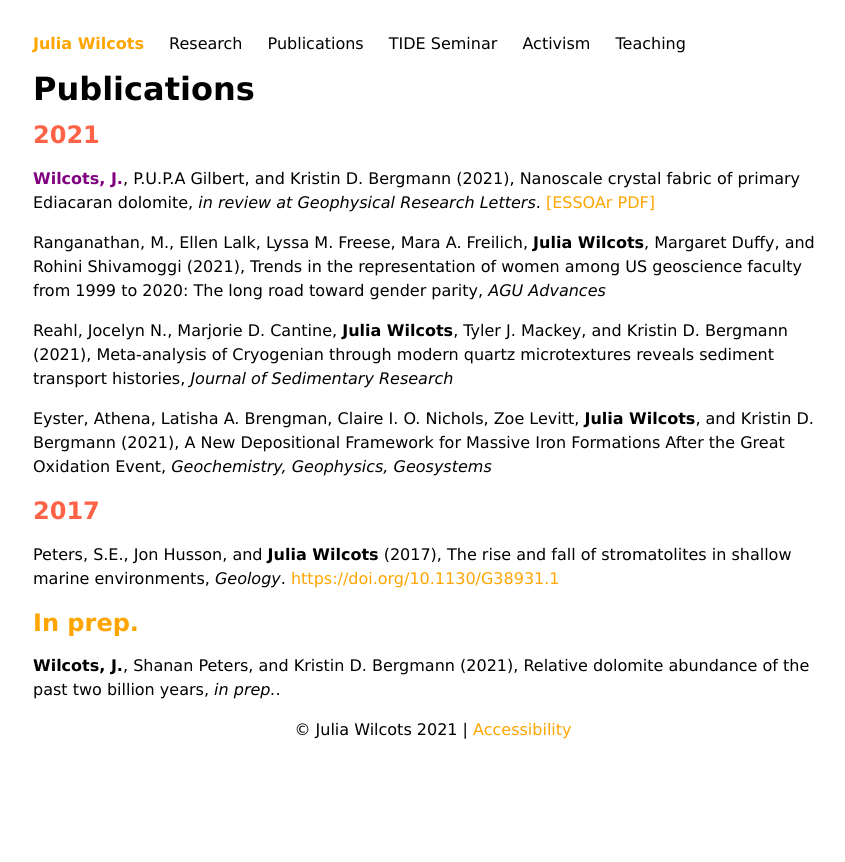
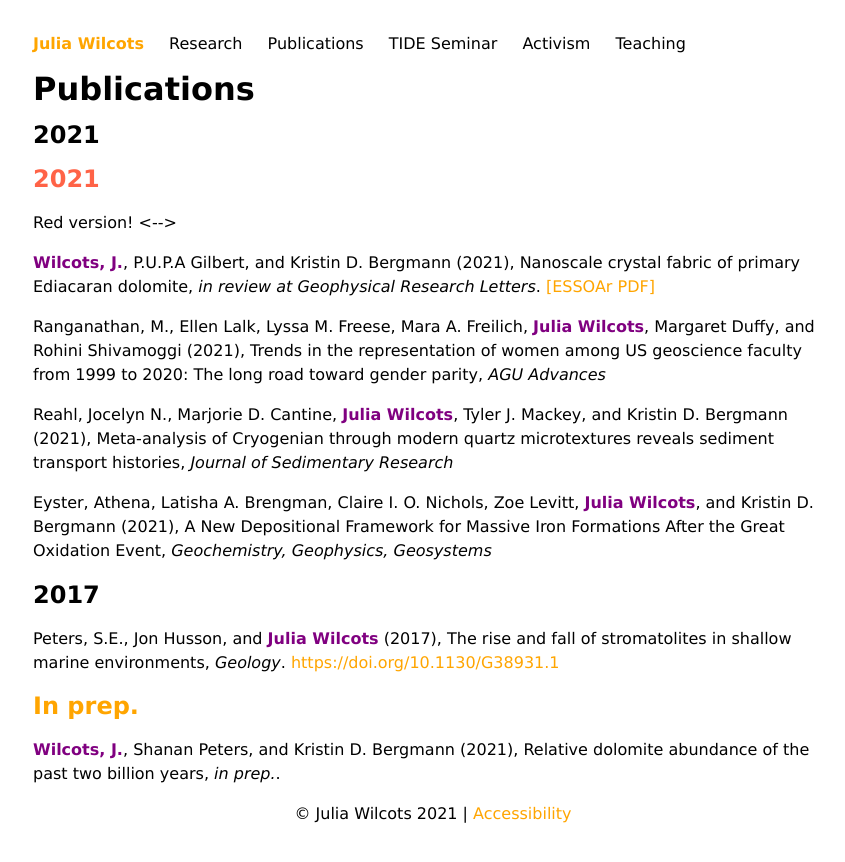
Before and after one commit to juliawilcots/juliawilcots.github.io, a Jekyll site: the page publications/index.html, which Jekyll copies as it is, in a window 1280 px wide. Shown: the top 862 px of the page, without its empty margins (207-1052 px from the left). Built offline with Jekyll 4.4.1, drawn with Linux system fonts in a browser that asks for light colours.

Commit message:
Update index.html

```diff
--- a/publications/index.html
+++ b/publications/index.html
@@ -31,20 +31,23 @@
 
 <main>
 <h1 id="publications">Publications</h1>
-  <h2 style="color:Tomato;">2021</h2>
+
+  <h2>2021</h2>
+ <!--> <h2 style="color:Tomato;">2021</h2> Red version! <-->
+
 <p><strong style="color:purple;">Wilcots, J.</strong>, P.U.P.A Gilbert, and Kristin D. Bergmann (2021), Nanoscale crystal fabric of primary Ediacaran dolomite, <em>in review at Geophysical Research Letters</em>. <a href="https://www.essoar.org/doi/pdf/10.1002/essoar.10507750.2">[ESSOAr PDF]</a></p>
 
-  <p>Ranganathan, M., Ellen Lalk, Lyssa M. Freese, Mara A. Freilich, <strong>Julia Wilcots</strong>, Margaret Duffy, and Rohini Shivamoggi (2021), Trends in the representation of women among US geoscience faculty from 1999 to 2020: The long road toward gender parity, <em>AGU Advances</em> </p>
+  <p>Ranganathan, M., Ellen Lalk, Lyssa M. Freese, Mara A. Freilich, <strong style="color:purple;">Julia Wilcots</strong>, Margaret Duffy, and Rohini Shivamoggi (2021), Trends in the representation of women among US geoscience faculty from 1999 to 2020: The long road toward gender parity, <em>AGU Advances</em> </p>
 
-  <p>Reahl, Jocelyn N., Marjorie D. Cantine, <strong>Julia Wilcots</strong>, Tyler J. Mackey, and Kristin D. Bergmann (2021), Meta-analysis of Cryogenian through modern quartz microtextures reveals sediment transport histories, <em>Journal of Sedimentary Research</em> </p>
+  <p>Reahl, Jocelyn N., Marjorie D. Cantine, <strong style="color:purple;">Julia Wilcots</strong>, Tyler J. Mackey, and Kristin D. Bergmann (2021), Meta-analysis of Cryogenian through modern quartz microtextures reveals sediment transport histories, <em>Journal of Sedimentary Research</em> </p>
 
-  <p>Eyster, Athena, Latisha A. Brengman, Claire I. O. Nichols, Zoe Levitt, <strong>Julia Wilcots</strong>, and Kristin D. Bergmann (2021), A New Depositional Framework for Massive Iron Formations After the Great Oxidation Event, <em>Geochemistry, Geophysics, Geosystems</em></p>
+  <p>Eyster, Athena, Latisha A. Brengman, Claire I. O. Nichols, Zoe Levitt, <strong style="color:purple;">Julia Wilcots</strong>, and Kristin D. Bergmann (2021), A New Depositional Framework for Massive Iron Formations After the Great Oxidation Event, <em>Geochemistry, Geophysics, Geosystems</em></p>
 
-  <h2 style="color:Tomato;">2017</h2>
-  <p> Peters, S.E., Jon Husson, and <strong>Julia Wilcots</strong> (2017), The rise and fall of stromatolites in shallow marine environments, <em>Geology</em>. <a href="https://doi.org/10.1130/G38931.1">https://doi.org/10.1130/G38931.1</a></p>
+  <h2>2017</h2>
+  <p> Peters, S.E., Jon Husson, and <strong style="color:purple;">Julia Wilcots</strong> (2017), The rise and fall of stromatolites in shallow marine environments, <em>Geology</em>. <a href="https://doi.org/10.1130/G38931.1">https://doi.org/10.1130/G38931.1</a></p>
 
   <h2 style="color:orange;">In prep.</h2>
-  <p><strong>Wilcots, J.</strong>, Shanan Peters, and Kristin D. Bergmann (2021), Relative dolomite abundance of the past two billion years, <em>in prep.</em>.</p>
+  <p><strong style="color:purple;">Wilcots, J.</strong>, Shanan Peters, and Kristin D. Bergmann (2021), Relative dolomite abundance of the past two billion years, <em>in prep.</em>.</p>
 
 
 </main>
```
